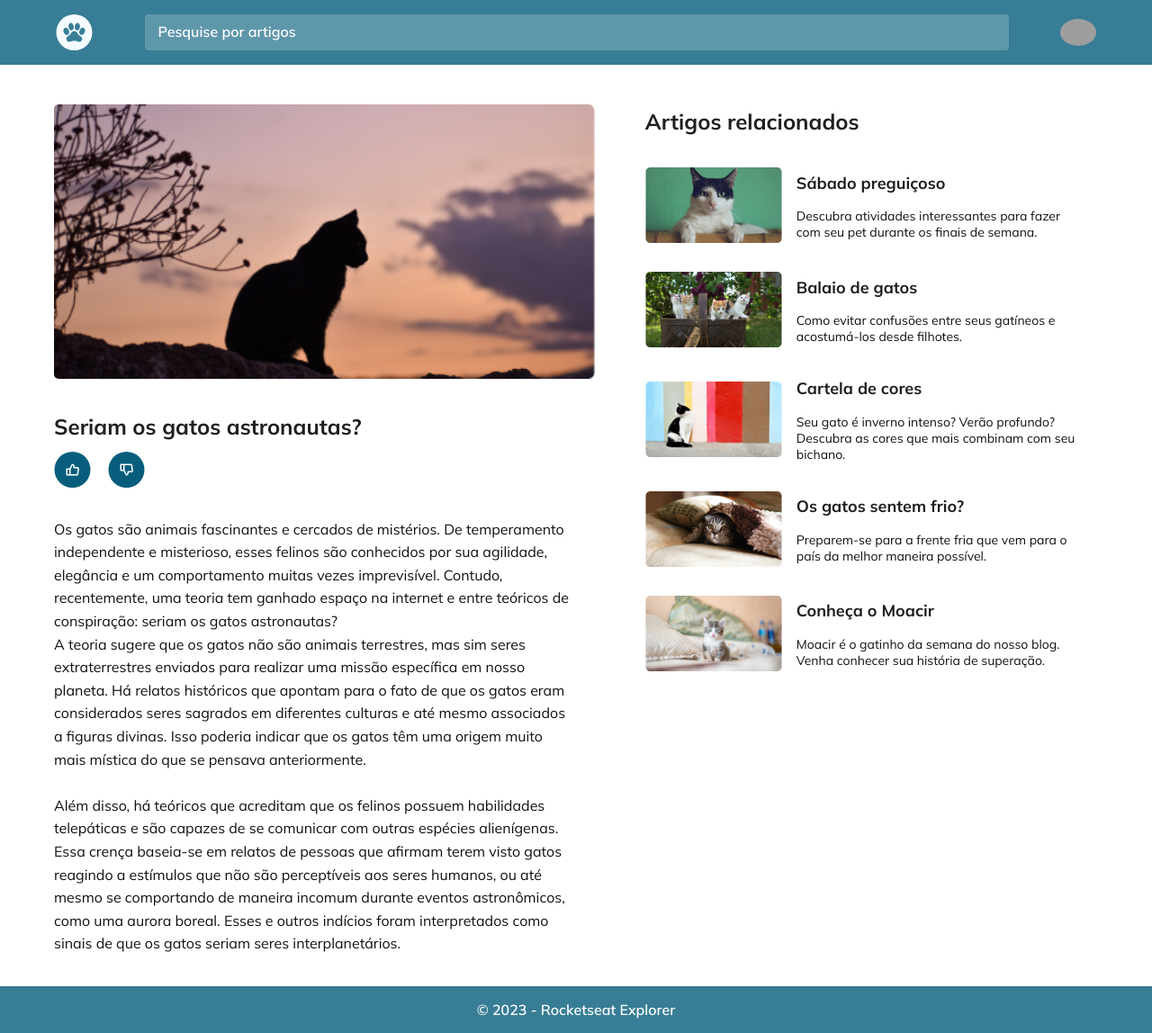
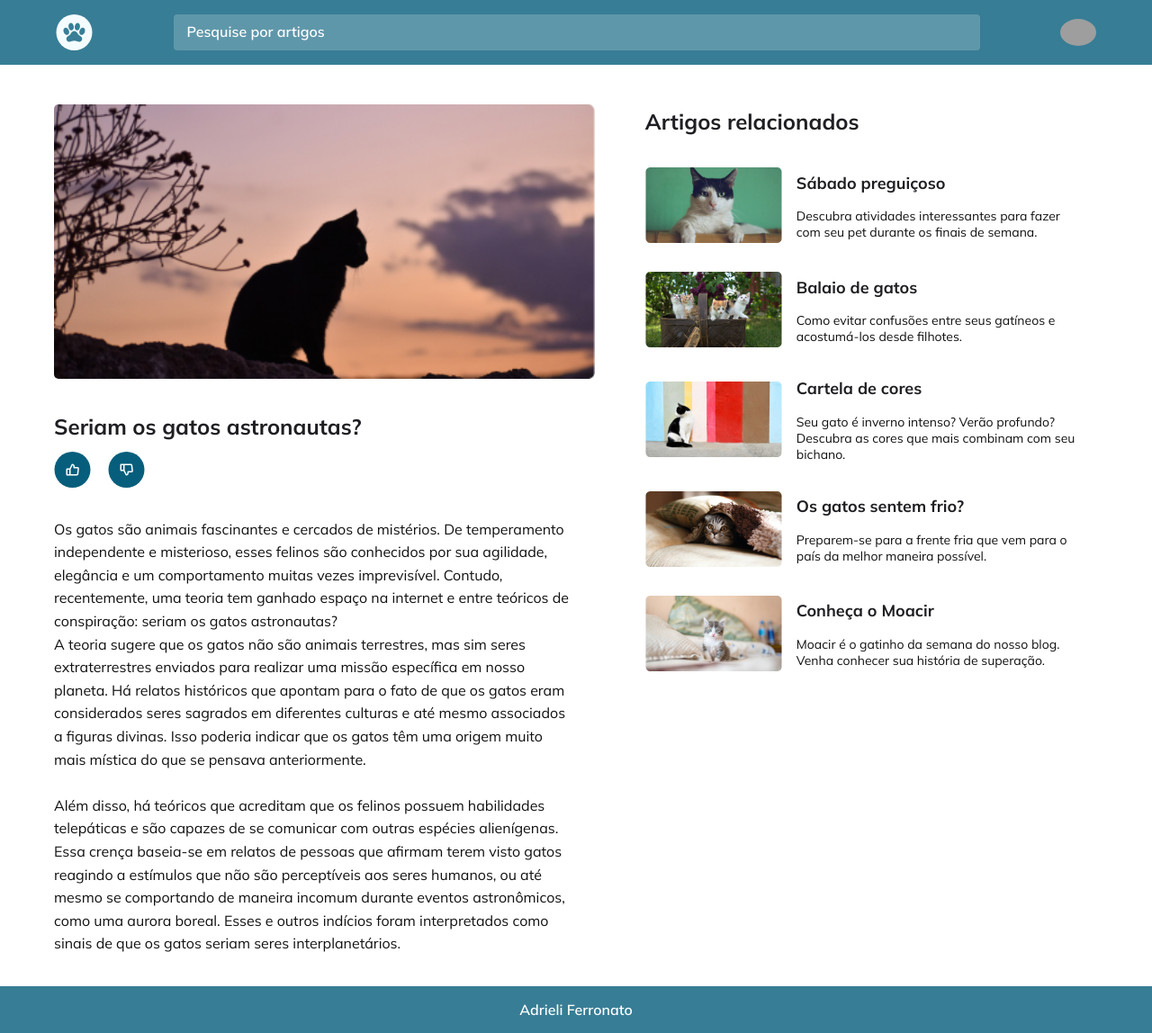
Before and after one commit to AdrieliF/Desafio---Blog-de-Gatos, a plain HTML site: page index.html in a window 1280 px wide. Shown: the whole page at 90% size. Drawn offline with Linux system fonts and the light colour scheme; grey boxes are pictures that could not be loaded.

Commit message:
update link

```diff
--- a/index.html
+++ b/index.html
@@ -127,7 +127,7 @@
     </aside>
 
     <footer>
-      <p>© 2023 - Rocketseat Explorer</p>
+      <p><a href="https://github.com/AdrieliF" target="_blank">Adrieli Ferronato</a></p>
     </footer>
 
   </div>
--- a/style.css
+++ b/style.css
@@ -68,7 +68,7 @@ header .avatar {
   border: 0;
   padding: 1.2rem 1.5rem;
   border-radius: .4rem;
-  width: 75vw;
+  width: 70vw;
 }
 
 main .main {
@@ -135,6 +135,11 @@ footer {
   align-items: center;
 }
 
+footer a {
+  text-decoration: none;
+  color: var(--background-main);
+}
+
 @media (min-width: 800px) {
   #app {
     display: grid;
```
Also changed, not shown: 1 other file.
